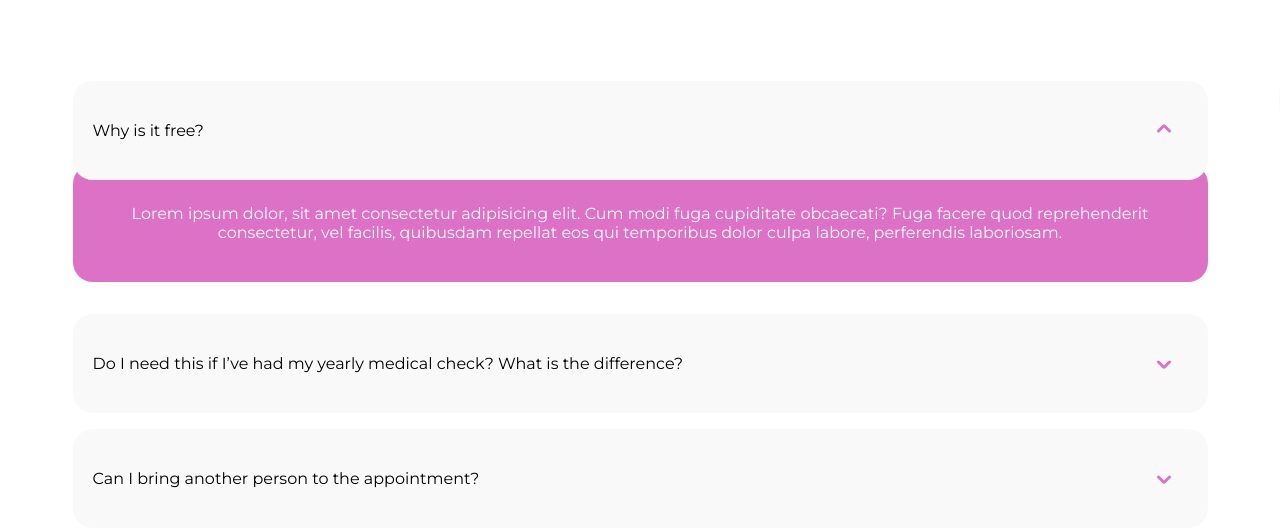
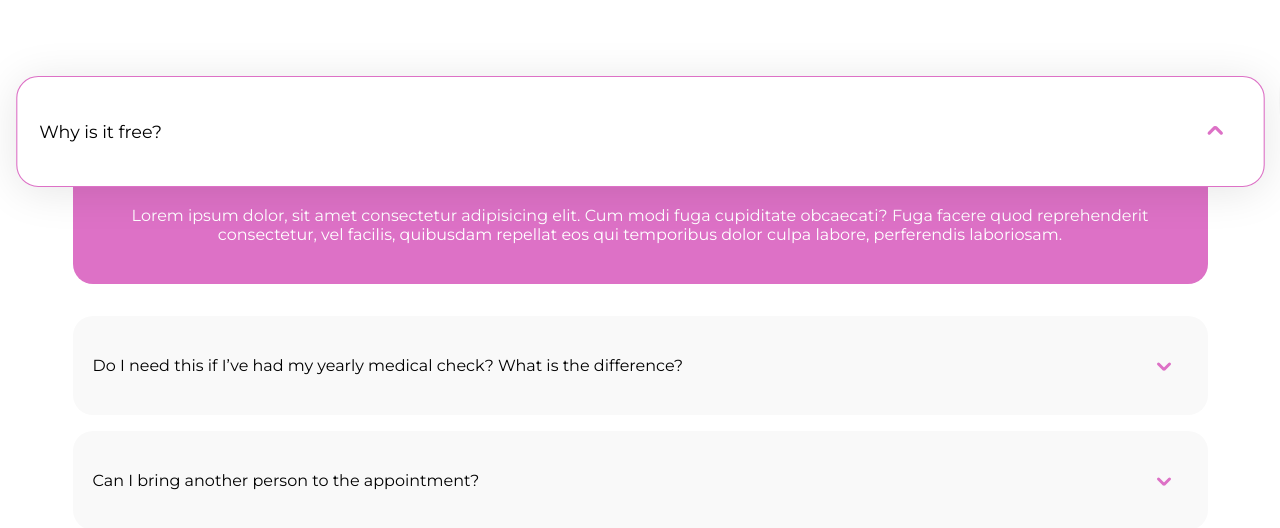
Before and after one commit to CristianBazan-Dev/test-alpha-efficiency, a plain HTML site: page index.html in a window 1280 px wide. Both pictures are taken after a click on the element "Why is it free?". Shown: the part 270-798 px from the top of the page. Drawn offline with nearby package versions, Linux system fonts and the light colour scheme.

Commit message:
Adding functionalities

```diff
--- a/src/css/desktop.css
+++ b/src/css/desktop.css
@@ -738,6 +738,16 @@ header nav ul li:hover {
   z-index: 2;
 }
 
+.faqs-section .content .faqs-item.active {
+  background-color: var(--white);
+  border: 1px solid var(--pink);
+  transform: scale(1.1);
+  box-shadow: 0px 4px 40px 0px rgba(0, 0, 0, 0.10);
+
+
+
+}
+
 .faqs-section .content .faqs-item:hover {
   transform: scale(1.1);
   transition: 1s;
--- a/src/js/dropdown.js
+++ b/src/js/dropdown.js
@@ -2,25 +2,31 @@ const faqItem = document.querySelectorAll(".faqs-item");
 const arrow = document.querySelectorAll(".drop-arrow");
 const answer = document.querySelectorAll(".answer");
 
+let activeFaqItem;
 let activeArrow;
 let activeAnswer;
 
 faqItem.forEach((element, index) =>
   element.addEventListener("click", () => {
     if (arrow[index].className != "drop-arrow active") {
+      faqItem[index].classList.toggle("active");
       arrow[index].classList.toggle("active");
       answer[index].classList.add("active");
 
       activeArrow = index;
       activeAnswer = index;
+      activeFaqItem = index;
 
       for (let i = 0; i < answer.length; i++) {
         if (answer[i] != answer[activeAnswer]) {
+          faqItem[i].classList.remove("active");
           arrow[i].classList.remove("active");
           answer[i].classList.remove("active");
         }
       }
+
     } else {
+      faqItem[index].classList.remove("active")
       arrow[index].classList.remove("active");
       answer[index].classList.remove("active");
     }
```
